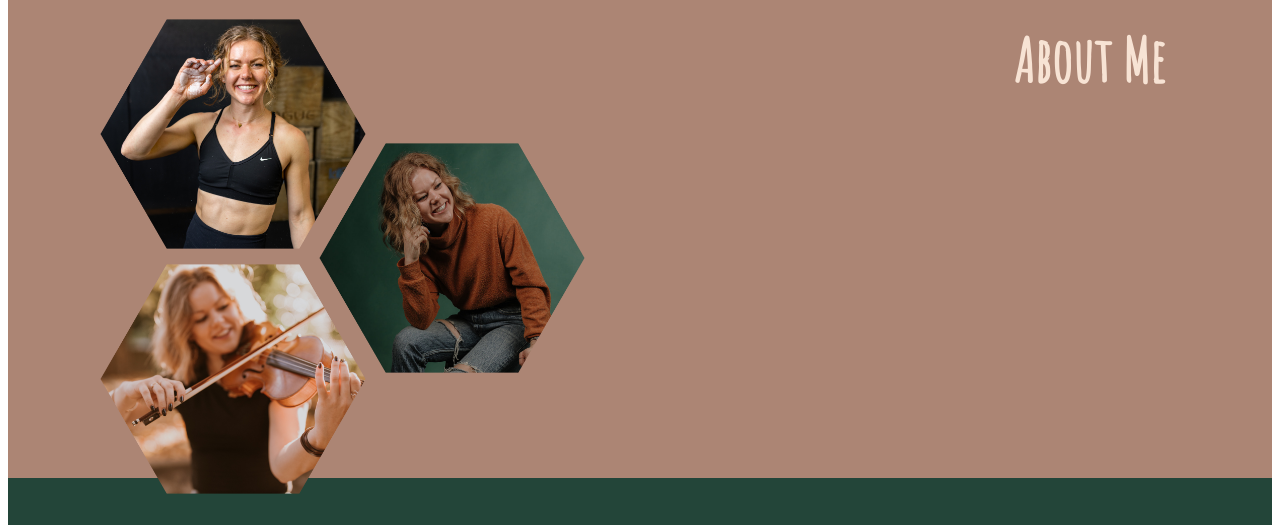
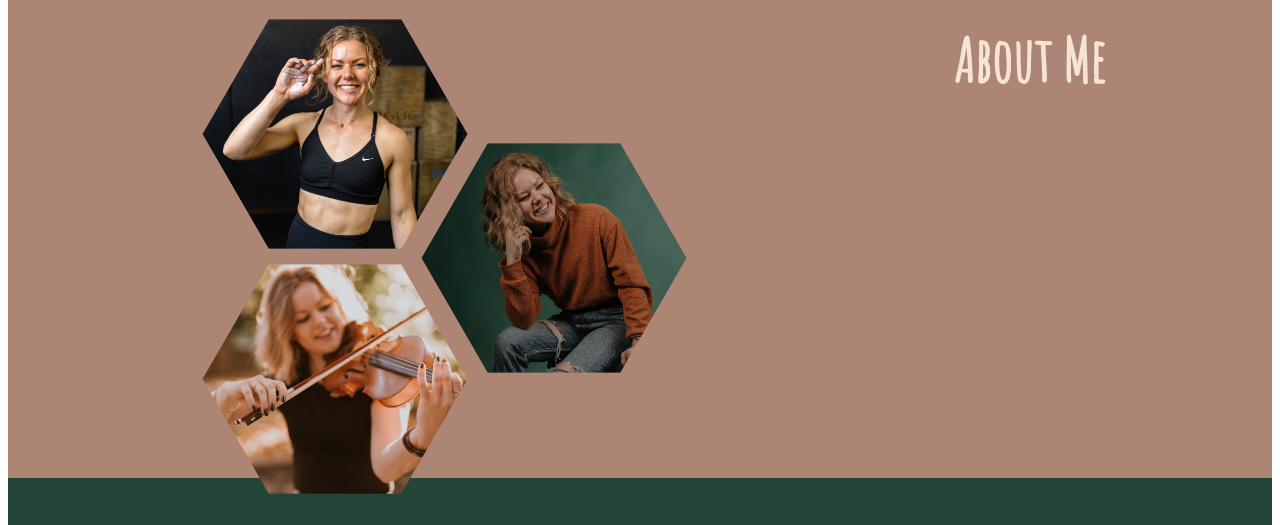
Before and after one commit to MerelJac/portfolio_dev, a plain HTML site: page index.html in a window 1280 px wide. Shown: the part 1450-1975 px from the top of the page. Drawn offline with Linux system fonts and the light colour scheme; a web font is replaced by a local one.

Commit message:
debug media query

```diff
--- a/assets/styles.css
+++ b/assets/styles.css
@@ -281,9 +281,12 @@ h2, #contact, #name {
         font-size: 20px;
     }
 
+    #section1 {
+        background-position: -9px;
+    }
     #aboutTextSection {
-        right: 115px;
-    }
+        right: 175px;
+        }
 
     #h2Port, #aboutText, #contact {
         font-size: 60px;
@@ -294,7 +297,7 @@ h2, #contact, #name {
     }
 
     .aboutIcons {
-        right: -106px;
+        right: -208px;
 
     }
 
```
